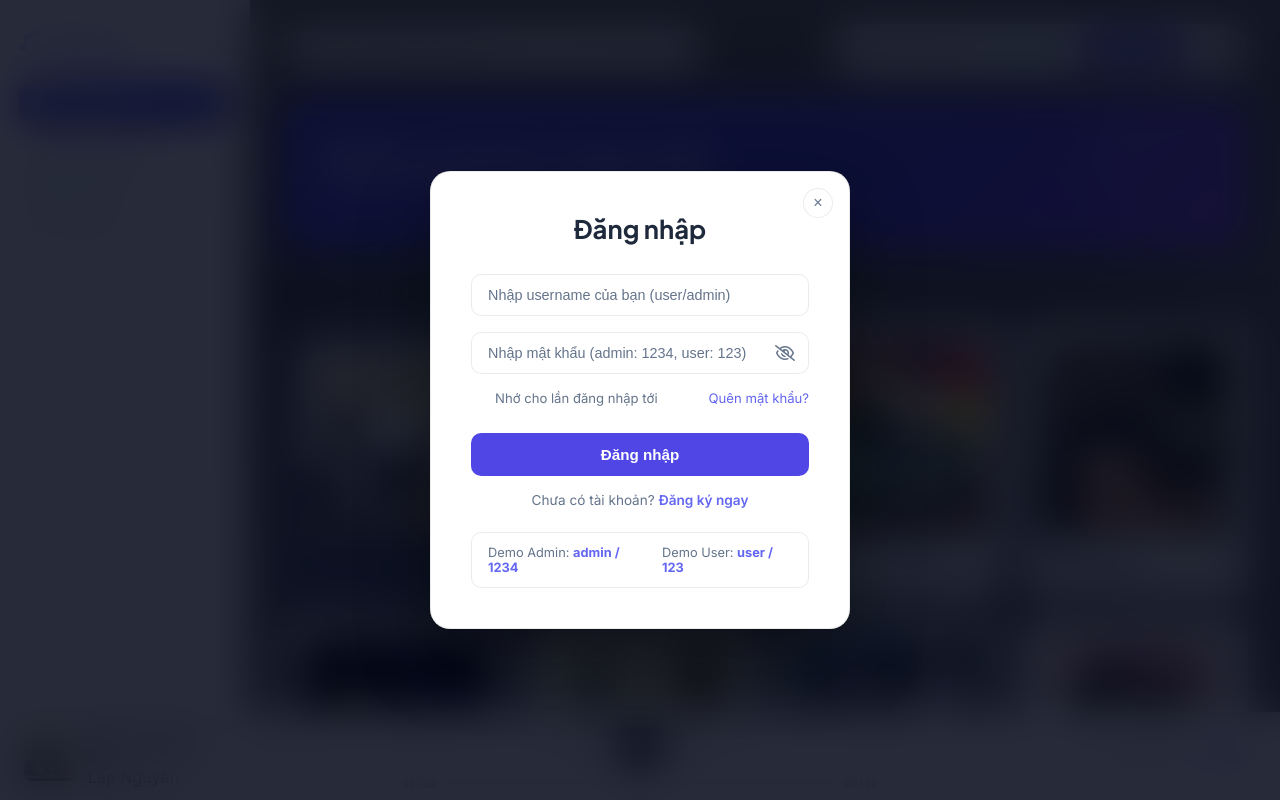
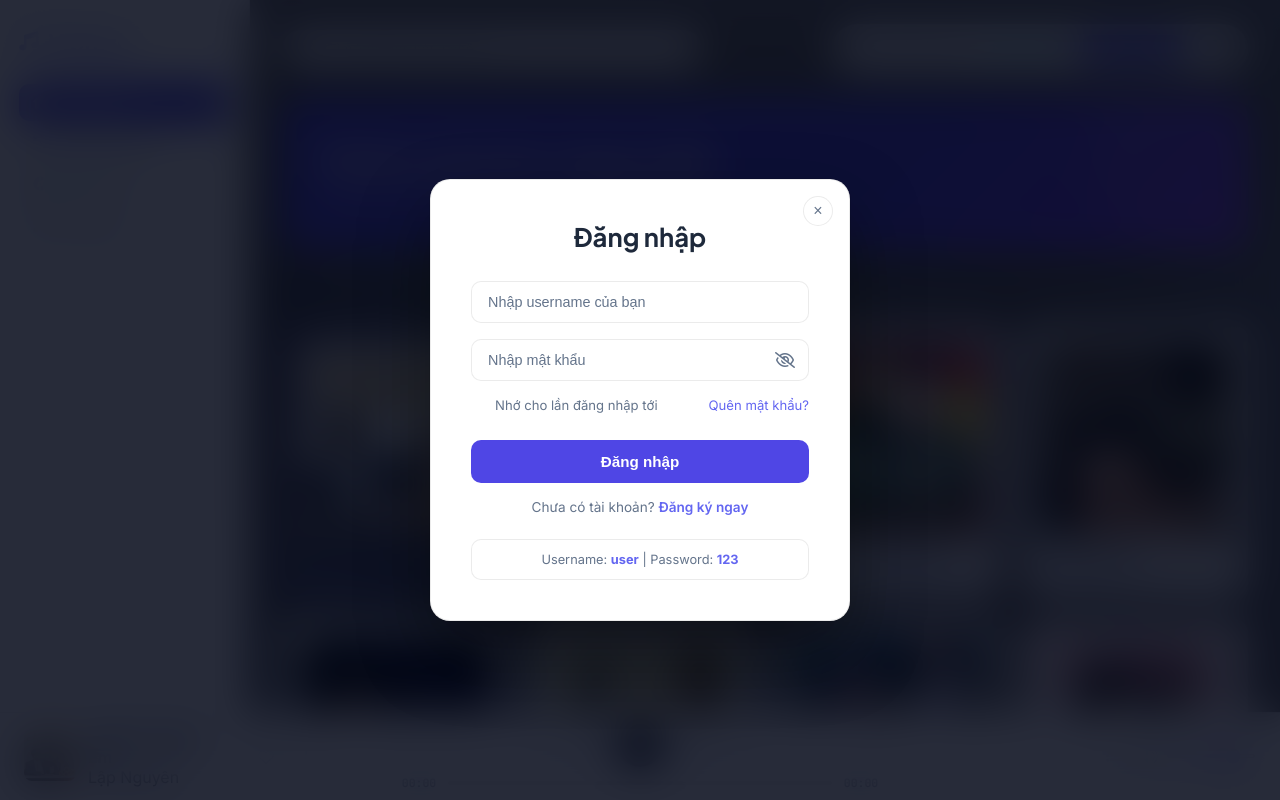
Before and after one commit to Nonesen/Git_website-Nh-c, a Next.js app: page / in a window 1280 px wide. Both pictures are taken after a click on the button "Đăng nhập". Built offline with nearby package versions, Linux system fonts and the light colour scheme.

Commit message:
Hide admin demo credentials in login modal

```diff
--- a/components/AuthModal.tsx
+++ b/components/AuthModal.tsx
@@ -45,7 +45,7 @@ const AuthModal: React.FC<AuthModalProps> = ({ isOpen, onClose }) => {
                             <div className="form-group">
                                 <input
                                     type="text"
-                                    placeholder="Nhập username của bạn (user/admin)"
+                                    placeholder="Nhập username của bạn"
                                     value={username}
                                     onChange={(e) => setUsername(e.target.value)}
                                 />
@@ -53,7 +53,7 @@ const AuthModal: React.FC<AuthModalProps> = ({ isOpen, onClose }) => {
                             <div className="form-group password-group">
                                 <input
                                     type="password"
-                                    placeholder="Nhập mật khẩu (admin: 1234, user: 123)"
+                                    placeholder="Nhập mật khẩu"
                                     value={password}
                                     onChange={(e) => setPassword(e.target.value)}
                                 />
@@ -94,8 +94,7 @@ const AuthModal: React.FC<AuthModalProps> = ({ isOpen, onClose }) => {
                 )}
 
                 <div className="demo-creds">
-                    <span>Demo Admin: <strong>admin / 1234</strong></span>
-                    <span>Demo User: <strong>user / 123</strong></span>
+                    <span>Username: <strong>user</strong> | Password: <strong>123</strong></span>
                 </div>
             </div>
         </div>
```
